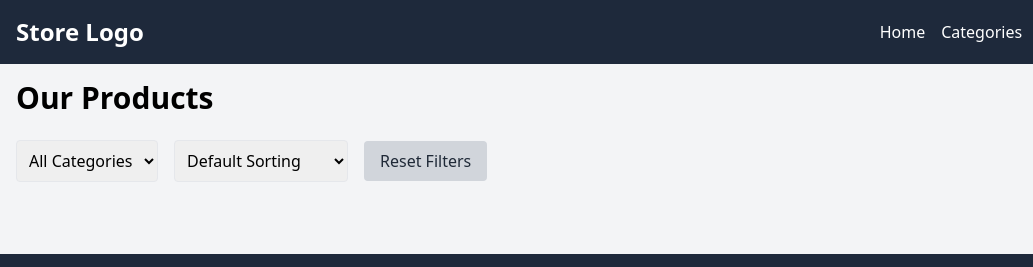
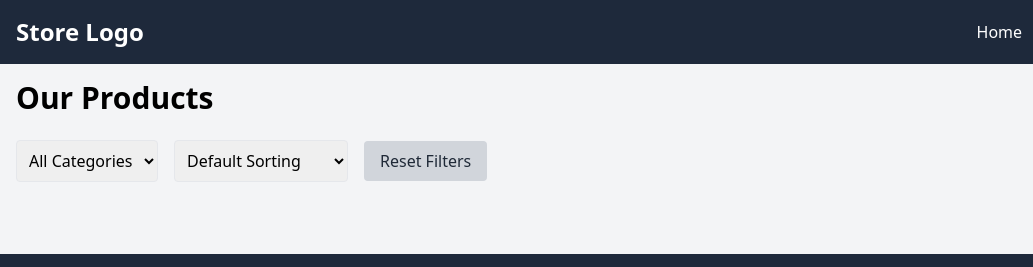
Before and after one commit to boikanyobaitshepi/Module_2_BOISIL401_JSE2407_GroupA_Boikanyo_Silabel_JSF01, a website built with Vite: page vite-project/index.html in a window 1280 px wide. Shown: the top 267 px of the page, 0-1033 px from the left. Built offline with nearby package versions, Linux system fonts and the light colour scheme; no server answers; files whose address does not match are found by name.

Commit message:
removed categories in the header

```diff
--- a/vite-project/index.html
+++ b/vite-project/index.html
@@ -18,7 +18,7 @@
           <nav>
             <ul class="flex space-x-4 items-center">
               <li><a href="/" class="hover:text-gray-300">Home</a></li>
-              <li><a href="#" class="hover:text-gray-300">Categories</a></li>
+
               <li>
                 <a href="/cart.html" class="hover:text-gray-300 flex items-center">
                   <img src="/mnt/data/image.png" alt="Shopping Cart Icon" class="w-6 h-6 mr-2">
@@ -100,11 +100,11 @@
 
         <!-- Cart Page -->
         <div x-show="currentPage === 'cart'">
-          <!-- ... (Cart content remains the same) ... -->
+
         </div>
       </main>
 
-      <!-- Product Modal -->
+
      <!-- Product Modal -->
 <div x-show="showProductModal" class="fixed inset-0 bg-black bg-opacity-50 flex items-center justify-center p-4" @click.self="closeProductModal">
   <div x-show="showProductModal" x-transition class="bg-white p-6 rounded-lg max-w-2xl w-full">
```
